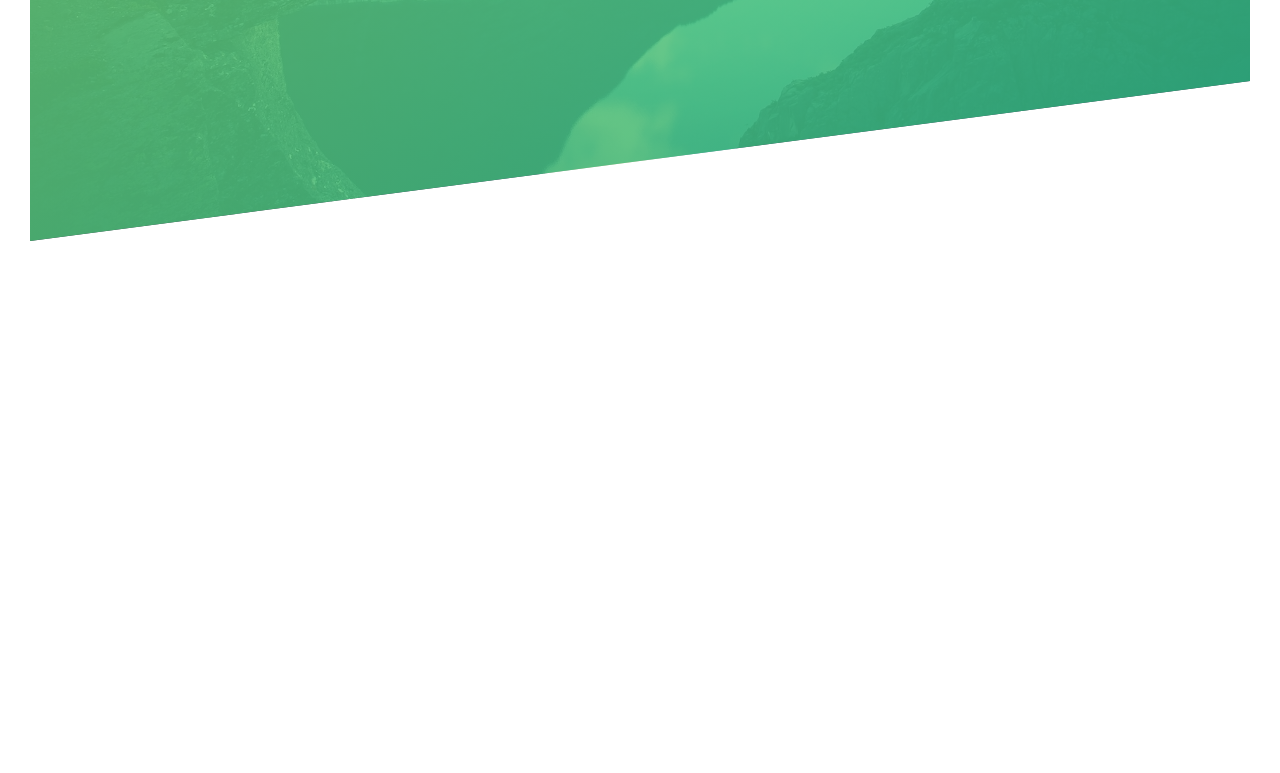
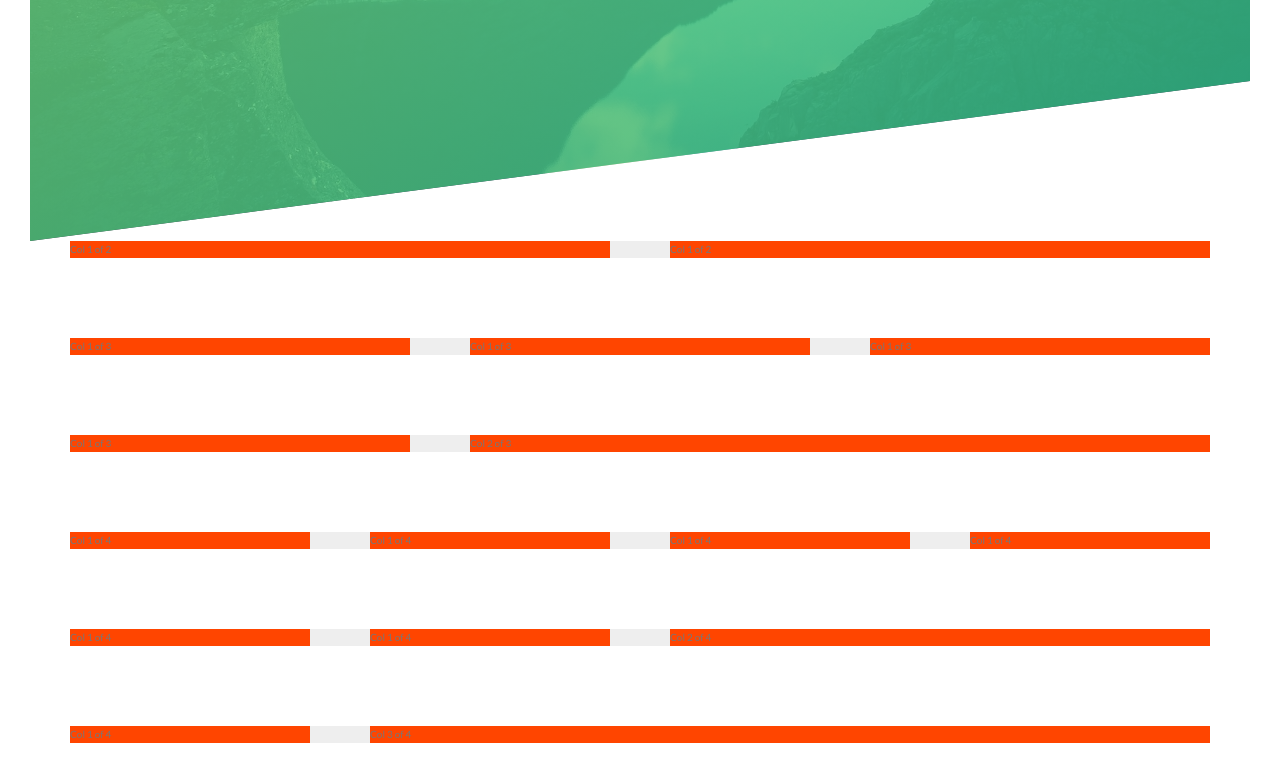
Before and after one commit to nitinporwal/Natours, a website: page index.html in a window 1280 px wide. Shown: the part 549-1322 px from the top of the page. Before the commit the page ends 820 px from the top, so only its background shows below. Drawn offline with Linux system fonts and the light colour scheme.

Commit message:
add sample grid with floats and calc function

```diff
--- a/index.html
+++ b/index.html
@@ -24,5 +24,39 @@
         <a href="#" class="btn btn--white btn--animate">Discover our tours</a>
       </div>
     </header>
+    <section class="grid-test">
+      <div class="row">
+        <div class="col-1-of-2">Col 1 of 2</div>
+        <div class="col-1-of-2">Col 1 of 2</div>
+      </div>
+      <div class="row">
+        <div class="col-1-of-3">Col 1 of 3</div>
+        <div class="col-1-of-3">Col 1 of 3</div>
+        <div class="col-1-of-3">Col 1 of 3</div>
+      </div>
+      <div class="row">
+        <div class="col-1-of-3">
+          Col 1 of 3
+        </div>
+        <div class="col-2-of-3">
+          Col 2 of 3
+        </div>
+      </div>
+      <div class="row">
+        <div class="col-1-of-4">Col 1 of 4</div>
+        <div class="col-1-of-4">Col 1 of 4</div>
+        <div class="col-1-of-4">Col 1 of 4</div>
+        <div class="col-1-of-4">Col 1 of 4</div>
+      </div>
+      <div class="row">
+        <div class="col-1-of-4">Col 1 of 4</div>
+        <div class="col-1-of-4">Col 1 of 4</div>
+        <div class="col-2-of-4">Col 2 of 4</div>
+      </div>
+      <div class="row">
+        <div class="col-1-of-4">Col 1 of 4</div>
+        <div class="col-3-of-4">Col 3 of 4</div>
+      </div>
+    </section>
   </body>
 </html>
--- a/sass/abstracts/_mixins.scss
+++ b/sass/abstracts/_mixins.scss
@@ -0,0 +1,7 @@
+@mixin clearfix {
+  &::after {
+    content: '';
+    display: table;
+    clear: both;
+  }
+}
--- a/sass/abstracts/_variables.scss
+++ b/sass/abstracts/_variables.scss
@@ -1,3 +1,5 @@
+//COLORS
+
 $color-primary: #55c57a;
 $color-primary-light: #7ed56f;
 $color-primary-dark: #28b485;
@@ -5,3 +7,8 @@ $color-primary-dark: #28b485;
 $color-grey-dark: #777;
 $color-white: #fff;
 $color-black: #000;
+
+//GRID
+$grid-width: 114rem;
+$gutter-vertical: 8rem;
+$gutter-horizontal: 6rem;
--- a/sass/base/_typography.scss
+++ b/sass/base/_typography.scss
@@ -1,3 +1,7 @@
+html {
+  font-size: 62.5%;
+}
+
 body {
   font-family: 'Lato', sans-serif;
   font-weight: 400;
--- a/sass/components/_button.scss
+++ b/sass/components/_button.scss
@@ -4,6 +4,7 @@
     position: relative;
     text-decoration: none;
     text-transform: uppercase;
+    font-size: 1.6rem;
     padding: 15px 40px;
     display: inline-block;
     border-radius: 100px;
--- /dev/null
+++ b/sass/layout/_grid.scss
@@ -0,0 +1,45 @@
+.row {
+  max-width: $grid-width;
+  background-color: #eee;
+  margin: 0 auto;
+  &:not(:last-child) {
+    margin-bottom: $gutter-vertical;
+  }
+
+  @include clearfix;
+
+  [class^='col-'] {
+    background-color: orangered;
+    float: left;
+    &:not(:last-child) {
+      margin-right: $gutter-horizontal;
+    }
+  }
+
+  .col-1-of-2 {
+    width: calc((100% - #{$gutter-horizontal}) / 2);
+  }
+  .col-1-of-3 {
+    width: calc((100% - (2 * #{$gutter-horizontal})) / 3);
+  }
+  .col-1-of-4 {
+    width: calc((100% - (3 * #{$gutter-horizontal})) / 4);
+  }
+  .col-2-of-3 {
+    width: calc(
+      (2 * (100% - (2 * #{$gutter-horizontal})) / 3) + #{$gutter-horizontal}
+    );
+  }
+  .col-2-of-4 {
+    width: calc(
+      ((2 * (100% - (3 *#{$gutter-horizontal})) / 4) + #{$gutter-horizontal})
+    );
+  }
+  .col-3-of-4 {
+    width: calc(
+      (
+        (3 * (100% - (3 *#{$gutter-horizontal})) / 4) + 2 * #{$gutter-horizontal}
+      )
+    );
+  }
+}
--- a/sass/main.scss
+++ b/sass/main.scss
@@ -10,5 +10,6 @@
 @import 'components/button';
 
 @import 'layout/header';
+@import 'layout/grid';
 
 @import 'pages/home';
```
Also changed, not shown: css/style.css.
